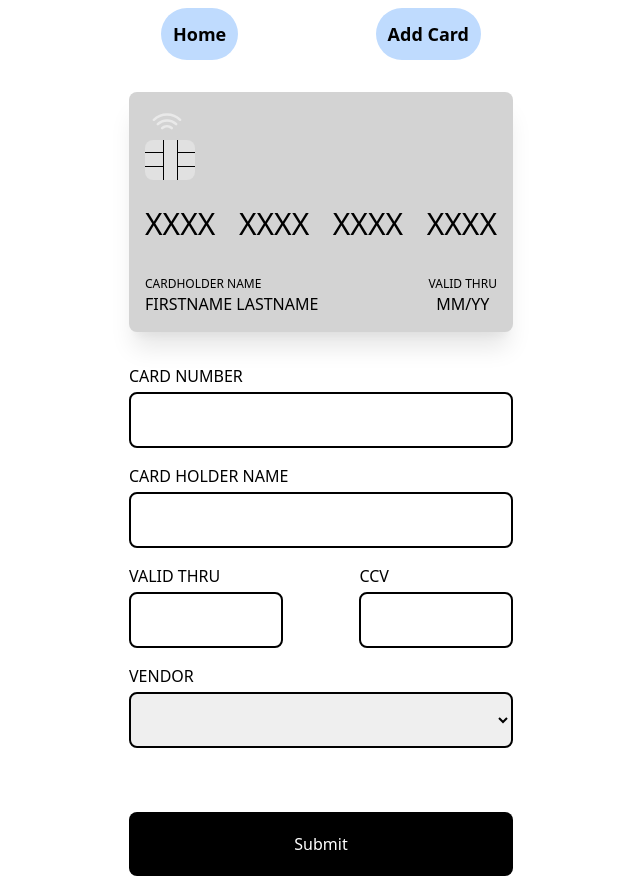
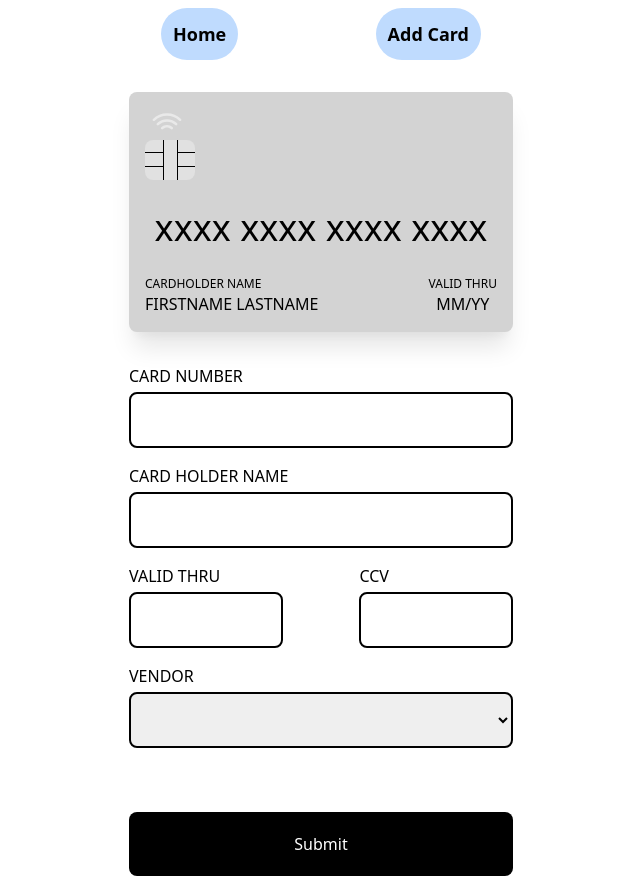
Before and after one commit to Khaled85abo/E-Wallet.vueJS, a Vue app: page / in a window 1280 px wide. Both pictures are taken after a click on the button "ADD CARD". Shown: the whole page, without its empty margins (319-959 px from the left). Built offline with nearby package versions, Linux system fonts and the light colour scheme.

Commit message:
spans issue fixed

```diff
--- a/src/components/Card.vue
+++ b/src/components/Card.vue
@@ -8,11 +8,8 @@
       <WifiChip v-bind:iconsFill="iconsFill" />
       <Logo v-bind:vendor="card.vendor" />
     </div>
-    <div class="mt-2 mb-4 flex justify-between">
-      <span class="text-3xl">{{ fillSpan1 }}</span>
-      <span class="text-3xl">{{ fillSpan2 }}</span>
-      <span class="text-3xl">{{ fillSpan3 }}</span>
-      <span class="text-3xl">{{ fillSpan4 }}</span>
+    <div class="flex justify-center text-4xl">
+      <span>{{ spacedCardNumber }}</span>
     </div>
     <div class="flex justify-between uppercase">
       <div class="text-left">
@@ -38,58 +35,24 @@ export default {
       wifiFill: "white",
       chipFill: "black",
       bgColor: "",
-      span1: null,
-      span2: null,
-      span3: null,
-      span4: null,
       valid1: null,
       valid2: null,
     };
   },
   computed: {
-    fillSpan1() {
-      let span = "";
-      for (let i = 0; i < 4; i++) {
+    spacedCardNumber() {
+      let spaced = "";
+      for (let i = 0; i < 16; i++) {
+        if (i % 4 === 0) {
+          spaced += " ";
+        }
         if (this.card.cardNumber[i]) {
-          span += this.card.cardNumber[i];
+          spaced += this.card.cardNumber[i];
         } else {
-          span += "X";
+          spaced += "x";
         }
       }
-      return span;
-    },
-    fillSpan2() {
-      let span = "";
-      for (let i = 4; i < 8; i++) {
-        if (this.card.cardNumber[i]) {
-          span += this.card.cardNumber[i];
-        } else {
-          span += "X";
-        }
-      }
-      return span;
-    },
-    fillSpan3() {
-      let span = "";
-      for (let i = 8; i < 12; i++) {
-        if (this.card.cardNumber[i]) {
-          span += this.card.cardNumber[i];
-        } else {
-          span += "X";
-        }
-      }
-      return span;
-    },
-    fillSpan4() {
-      let span = "";
-      for (let i = 12; i < 16; i++) {
-        if (this.card.cardNumber[i]) {
-          span += this.card.cardNumber[i];
-        } else {
-          span += "X";
-        }
-      }
-      return span;
+      return spaced;
     },
     fillValid1() {
       let output = "";
```
